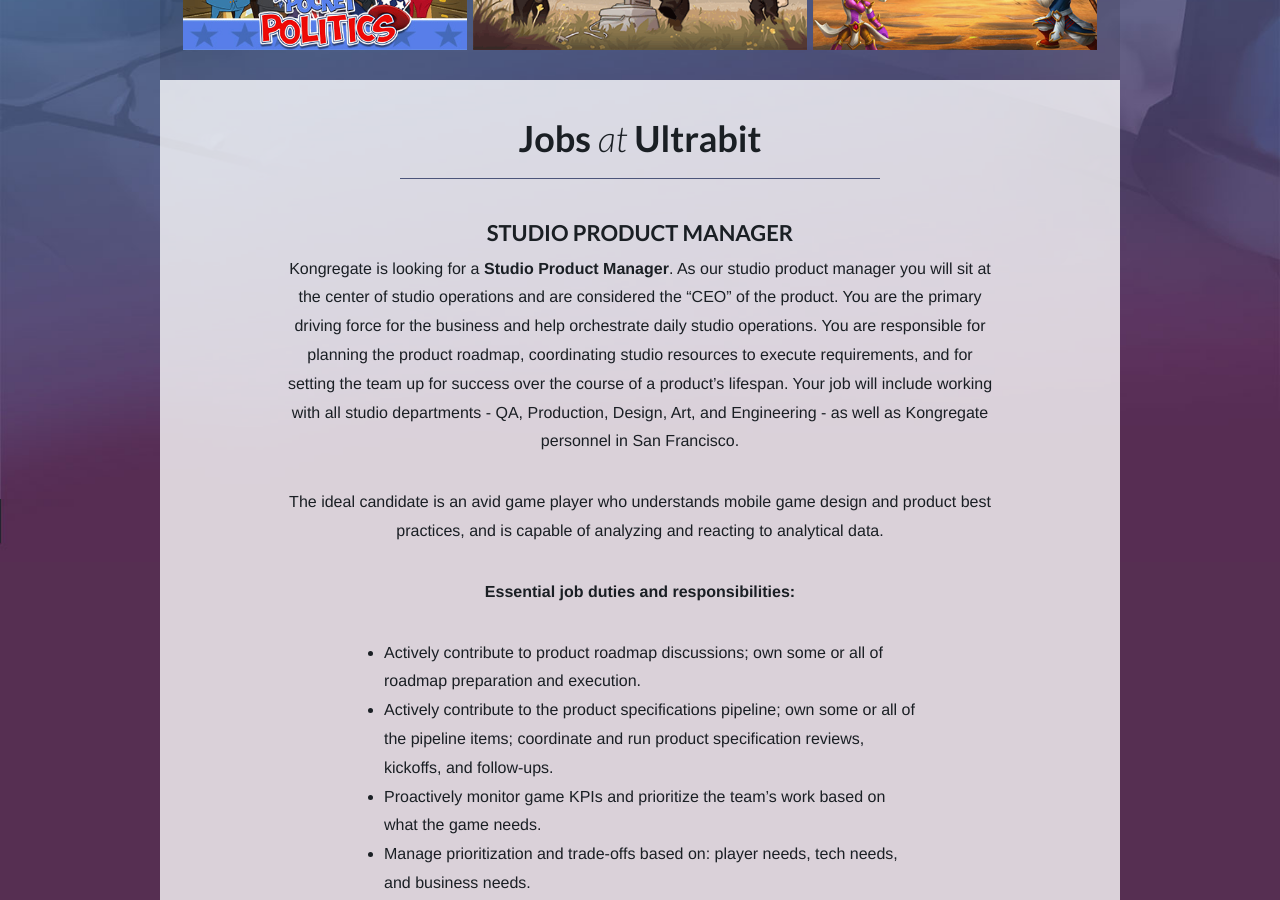
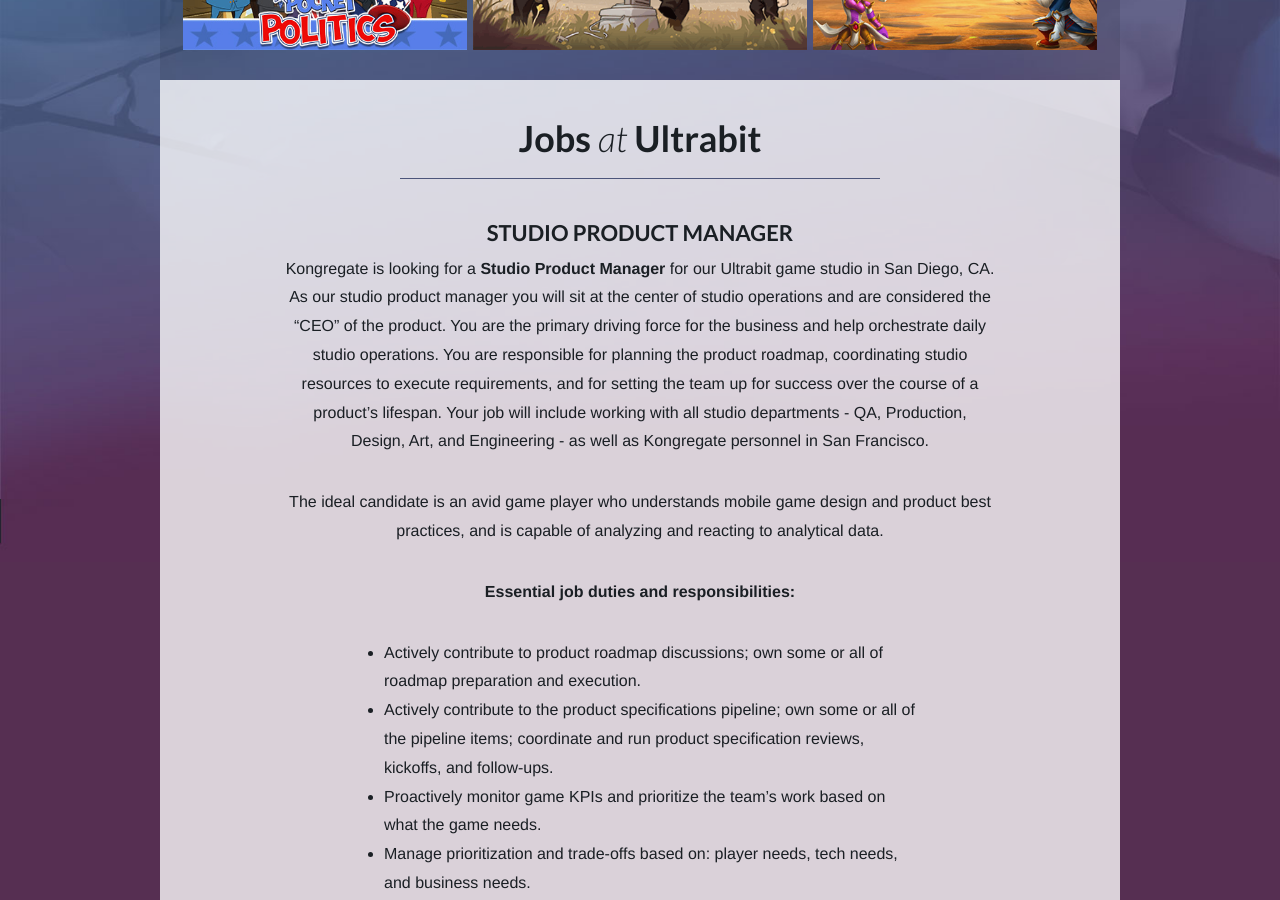
Before and after one commit to ultrabit-web/ultrabit-web.github.io, a Jekyll site: the page built from index.html, in a window 1280 px wide and 900 px high, scrolled down 554 px. Built offline with Jekyll 4.4.1, drawn with Linux system fonts in a browser that asks for light colours.

Commit message:
Added Ultrabit to job description

```diff
--- a/_data/jobs.yaml
+++ b/_data/jobs.yaml
@@ -9,7 +9,7 @@
 
 - position: Studio Product Manager
   description: |
-    Kongregate is looking for a **Studio Product Manager**. As our studio product manager you will sit at the center of studio operations and are considered the "CEO" of the product. You are the primary driving force for the business and help orchestrate daily studio operations. You are responsible for planning the product roadmap, coordinating studio resources to execute requirements, and for setting the team up for success over the course of a product’s lifespan. Your job will include working with all studio departments - QA, Production, Design, Art, and Engineering - as well as Kongregate personnel in San Francisco.
+    Kongregate is looking for a **Studio Product Manager** for our Ultrabit game studio in San Diego, CA. As our studio product manager you will sit at the center of studio operations and are considered the "CEO" of the product. You are the primary driving force for the business and help orchestrate daily studio operations. You are responsible for planning the product roadmap, coordinating studio resources to execute requirements, and for setting the team up for success over the course of a product’s lifespan. Your job will include working with all studio departments - QA, Production, Design, Art, and Engineering - as well as Kongregate personnel in San Francisco.
 
     The ideal candidate is an avid game player who understands mobile game design and product best practices, and is capable of analyzing and reacting to analytical data.
 
```
